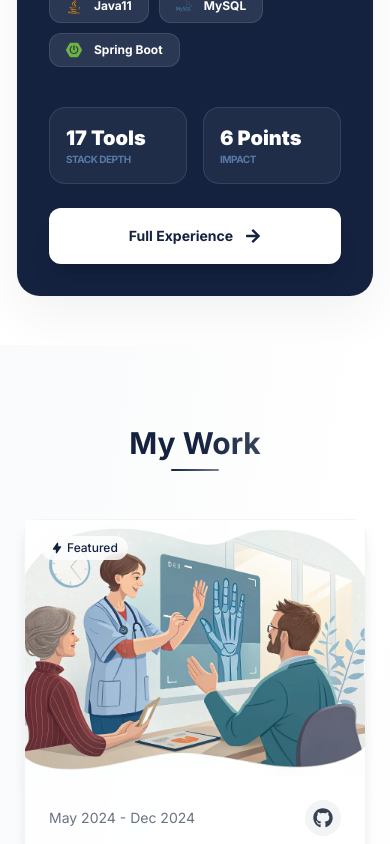
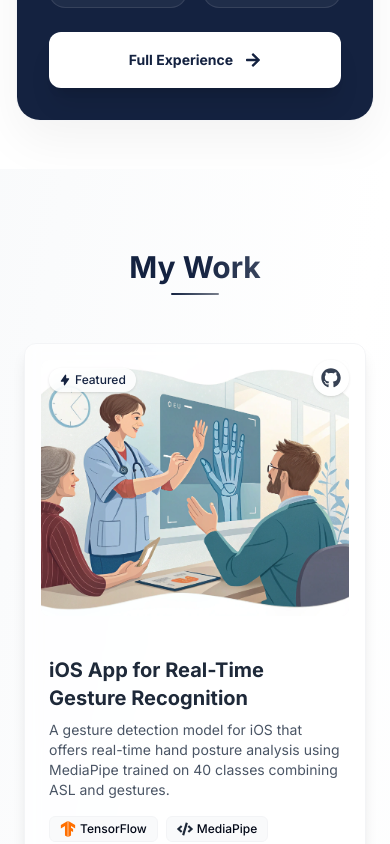
Before and after one commit to abhishek08vyas/portfolio, a Next.js app: page / in a window 390 px wide. Shown: the part 3120-3964 px from the top of the page. Built offline with nearby package versions, Linux system fonts and the light colour scheme.

Commit message:
fixed the homepage

```diff
--- a/src/components/Projects.tsx
+++ b/src/components/Projects.tsx
@@ -55,7 +55,7 @@ const techStackIcons = {
 
 interface Project {
 	title: string;
-	period: string;
+	period?: string;
 	description: string;
 	responsibilities: string[];
 	techStack: {
@@ -72,7 +72,7 @@ interface Project {
 const projects: Project[] = [
 	{
 		title: "Expense Tracker Web App",
-		period: "Jan 2025 - April 2025",
+		// period: "Jan 2025 - April 2025",
 		description: "A comprehensive financial management application helping users track, categorize, and analyze financial transactions.",
 		responsibilities: ["Designed and implemented backend architecture using Spring Boot 3.2 and Java 21", "Established secure RESTful API endpoints with JWT authentication", "Containerized the application using Docker for consistent deployment", "Architected PostgreSQL database schema for financial tracking", "Collaborated with frontend team for integration using NextJS"],
 		techStack: {
@@ -89,7 +89,7 @@ const projects: Project[] = [
 	},
 	{
 		title: "iOS App for Real-Time Gesture Recognition",
-		period: "May 2024 - Dec 2024",
+		// period: "May 2024 - Dec 2024",
 		description: "A gesture detection model for iOS that offers real-time hand posture analysis using MediaPipe trained on 40 classes combining ASL and gestures.",
 		responsibilities: ["Built preprocessing pipeline extracting hand landmarks via MediaPipe", "Developed neural network with Conv2D layers, MaxPooling, and Dense layers", "Deployed model on both server and edge devices", "Implemented secure video processing and privacy compliance"],
 		techStack: {
@@ -106,7 +106,7 @@ const projects: Project[] = [
 	},
 	{
 		title: "Ehalo",
-		period: "Jun 2021 - Aug 2023",
+		// period: "Jun 2021 - Aug 2023",
 		description: "Ehalo is a free trip planner app. It allows you to create trips, events and checklists. You can also attach the checklist with your trips.",
 		responsibilities: ["Led the Backend Team and Developed Rest APIs using ExpressJS, MVC architecture and MySQL.", "The features are available online and offline anywhere.", "Share your trips with family and friends to collaborate and have fun."],
 		techStack: {
@@ -181,27 +181,53 @@ export const Projects = () => {
 						.map((project, index) => (
 							<div
 								key={`featured-${index}`}
-								className={`${commonStyles.card.base} ${commonStyles.card.hover}`}
+								className={`relative ${commonStyles.card.base} ${commonStyles.card.hover}`}
 							>
+								{/* Top right - GitHub & demo links */}
+								<div className="absolute top-4 right-4 z-10 flex space-x-2">
+									{project.links?.github && (
+										<a
+											href={project.links.github}
+											target="_blank"
+											rel="noopener noreferrer"
+											className="w-9 h-9 rounded-full bg-white/90 backdrop-blur-sm hover:bg-gray-800 hover:text-white flex items-center justify-center text-gray-700 transition-colors shadow-sm"
+											aria-label="GitHub"
+										>
+											<FaGithub className="w-5 h-5" />
+										</a>
+									)}
+									{project.links?.demo && (
+										<a
+											href={project.links.demo}
+											target="_blank"
+											rel="noopener noreferrer"
+											className="w-9 h-9 rounded-full bg-white/90 backdrop-blur-sm hover:bg-gray-800 hover:text-white flex items-center justify-center text-gray-700 transition-colors shadow-sm"
+											aria-label="Live Demo"
+										>
+											<FiExternalLink className="w-5 h-5" />
+										</a>
+									)}
+								</div>
+
 								<div className="grid grid-cols-1 lg:grid-cols-2">
-									{/* Left side - Image */}
-									<div className="relative h-64 lg:h-auto overflow-hidden">
-										<div className="relative w-full h-full">
+									{/* Left side - Image with padding and border for scale animation */}
+									<div className="relative p-4 lg:p-5">
+										<div className="relative h-64 lg:min-h-[280px] rounded-lg overflow-hidden bg-gray-50">
 											<Image
 												src={project.image}
 												alt={project.title}
 												fill
 												sizes="(max-width: 768px) 100vw, (max-width: 1200px) 50vw, 33vw"
-												className="object-cover object-center transition-transform duration-500 hover:scale-102"
+												className="object-cover object-center transition-transform duration-500 hover:scale-105"
 												style={{
 													objectFit: "cover",
 													objectPosition: "center",
 												}}
 											/>
 										</div>
-										<div className="absolute top-4 left-4">
+										<div className="absolute top-6 left-6 lg:top-7 lg:left-7">
 											<span
-												className="bg-white/80 backdrop-blur-sm text-xs font-medium px-2.5 py-1 rounded-full flex items-center"
+												className="bg-white/80 backdrop-blur-sm text-xs font-medium px-2.5 py-1 rounded-full flex items-center shadow-sm"
 												style={{ color: colors.brand.dark }}
 											>
 												<HiLightningBolt className="w-3 h-3 mr-1" />
@@ -212,34 +238,6 @@ export const Projects = () => {
 
 									{/* Right side - Content */}
 									<div className="p-6">
-										<div className="flex justify-between items-center mb-4">
-											<span className="text-gray-500 text-sm">{project.period}</span>
-											<div className="flex space-x-3">
-												{project.links?.github && (
-													<a
-														href={project.links.github}
-														target="_blank"
-														rel="noopener noreferrer"
-														className="w-9 h-9 rounded-full bg-gray-100 hover:bg-gray-800 hover:text-white flex items-center justify-center text-gray-700 transition-colors"
-														aria-label="GitHub"
-													>
-														<FaGithub className="w-5 h-5" />
-													</a>
-												)}
-												{project.links?.demo && (
-													<a
-														href={project.links.demo}
-														target="_blank"
-														rel="noopener noreferrer"
-														className="w-9 h-9 rounded-full bg-gray-100 hover:bg-gray-800 hover:text-white flex items-center justify-center text-gray-700 transition-colors"
-														aria-label="Live Demo"
-													>
-														<FiExternalLink className="w-5 h-5" />
-													</a>
-												)}
-											</div>
-										</div>
-
 										<h3 className="text-xl font-bold text-gray-800 mb-2">{project.title}</h3>
 										<p className="text-gray-600 mb-4 text-sm">{project.description}</p>
 
@@ -406,23 +404,6 @@ export const Projects = () => {
 							<FaArrowRight className="w-3.5 h-3.5 ml-1.5" />
 						</Button>
 					</a>
-					<a
-						href={`${process.env.NEXT_PUBLIC_GITHUB_LINK}?tab=repositories`}
-						target="_blank"
-						rel="noopener noreferrer"
-					>
-						<Button
-							variant="outline"
-							className="font-medium px-5 py-2 rounded-md transition-all text-sm hover:bg-gray-50"
-							style={{
-								borderColor: colors.brand.dark,
-								color: colors.brand.dark,
-							}}
-						>
-							View on GitHub
-							<FaArrowRight className="w-3.5 h-3.5 ml-1.5" />
-						</Button>
-					</a>
 				</div>
 
 				{/* Simplified Call to Action */}
--- a/src/components/RecentExperience.tsx
+++ b/src/components/RecentExperience.tsx
@@ -19,6 +19,7 @@ export const RecentExperience: React.FC<RecentExperienceProps> = ({ experience =
 		.split(",")
 		.map((s: string) => s.trim())
 		.filter(Boolean);
+	const skillsDisplayed = skillsList.slice(0, 12);
 
 	const getSkillIcon = (skill: string) => {
 		for (const [key, icon] of Object.entries(SKILL_ICONS)) {
@@ -92,9 +93,9 @@ export const RecentExperience: React.FC<RecentExperienceProps> = ({ experience =
 						{/* RIGHT COLUMN: Dark Side (Navy Background) */}
 						<div className="p-8 md:p-12 lg:w-2/5 bg-[#142240] flex flex-col justify-between text-white">
 							<div>
-								<h5 className="text-[11px] uppercase tracking-[0.2em] font-bold text-blue-300/60 mb-6">Core Tech Stack</h5>
+								<h5 className="text-[11px] uppercase tracking-[0.2em] font-bold text-blue-300/60 mb-6">{skillsList.length > 12 ? "Top 12 Tech Stack" : "Core Tech Stack"}</h5>
 								<div className="flex flex-wrap gap-2.5 mb-10">
-									{skillsList.map((skill: string, i: number) => (
+									{skillsDisplayed.map((skill: string, i: number) => (
 										<div
 											key={i}
 											className="flex items-center gap-2 px-4 py-2 bg-white/10 hover:bg-white/15 rounded-xl border border-white/10 text-xs font-bold transition-all cursor-default"
@@ -106,16 +107,17 @@ export const RecentExperience: React.FC<RecentExperienceProps> = ({ experience =
 							</div>
 
 							<div className="space-y-6">
-								<div className="grid grid-cols-2 gap-4">
-									<StatBox
-										label="Stack Depth"
-										value={`${skillsList.length} Tools`}
-									/>
-									<StatBox
-										label="Impact"
-										value={`${experience.responsibilities.length} Points`}
-									/>
-								</div>
+								{experience.metrics && Object.keys(experience.metrics).length > 0 && (
+									<div className="grid grid-cols-2 gap-4">
+										{Object.entries(experience.metrics).map(([label, value]) => (
+											<StatBox
+												key={label}
+												label={label}
+												value={value}
+											/>
+										))}
+									</div>
+								)}
 
 								<Button
 									asChild
--- a/src/constants/ExperienceItems.tsx
+++ b/src/constants/ExperienceItems.tsx
@@ -5,6 +5,8 @@ export interface ExperienceItem {
 	period: string;
 	skills: string;
 	responsibilities: string[];
+	/** Key = label text, value = display value. e.g. { "API Performance": "<90ms", "Users Served": "8K+ Daily" } */
+	metrics?: Record<string, string>;
 }
 
 export const EXPERIENCE_ITEMS: ExperienceItem[] = [
@@ -13,8 +15,12 @@ export const EXPERIENCE_ITEMS: ExperienceItem[] = [
 		company: "Apexon",
 		location: "Ahmedabad, India",
 		period: "Jan 2023 - Aug 2023",
-		skills: "JavaScript, TypeScript, ReactJs, NextJs, Redux, Saga, Zustand, Tailwind CSS, MongoDB, Azure, Microservices, Elastic Search, Apache Kafka, Redis, Java11, MySQL, Spring Boot",
+		skills: "TypeScript, ReactJs, NextJs, Redux, Saga, Zustand, Tailwind CSS, MongoDB, Azure, Apache Kafka, Redis,  Elastic Search,JavaScript, Java11, MySQL, Microservices, Spring Boot",
 		responsibilities: ["Improved performance of high-traffic REST APIs by implementing asynchronous Azure functions and optimizing Java workflows, resulting in a 10% increase in system throughput.", "Built responsive frontend components using Next.js and integrated RESTful services for seamless user experiences.", "Implemented state management solutions with Redux and Zustand to handle complex data flows, reducing application errors by 40% and improving scalability.", "Implemented Azure Monitor logging and alerting to track application health and support faster troubleshooting in production.", "Contributed to release management and production deployments, supporting multiple rollout strategies including Blue-Green and Canary deployments to ensure smooth environment promotions and minimal user impact.", "Mentored Junior Engineers and guided architectural decisions, ensuring performance, maintainable code."],
+		metrics: {
+			"API Performance": "<90ms",
+			"Users Served": "8K+ Daily",
+		},
 	},
 	{
 		title: "Software Engineer 1",
```
Also changed, not shown: 1 other file (tests, documents, lock files or other folders).
